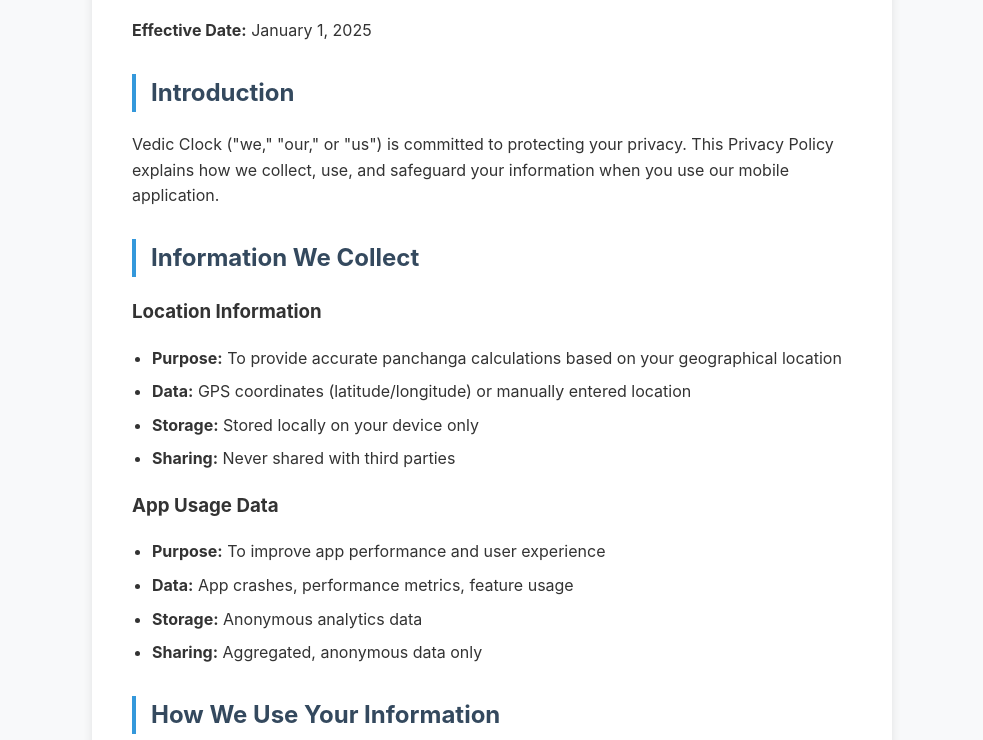
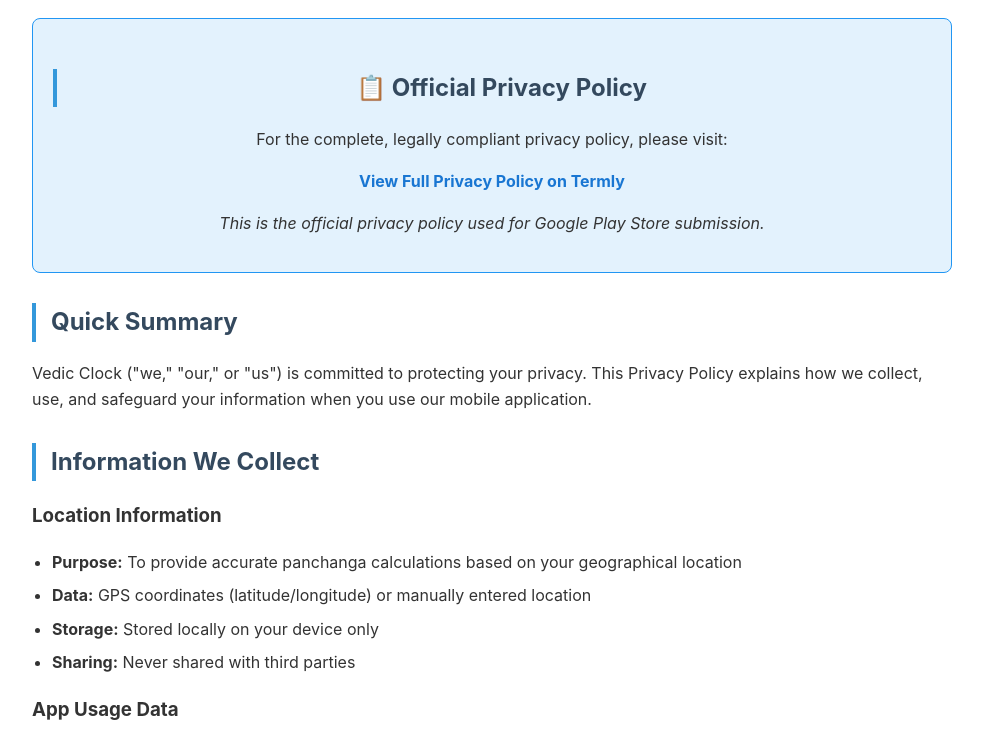
Before and after one commit to saikrishnajava/vedic-clock-docs, a plain HTML site: page index.html in a window 1280 px wide. Shown: the part 154-894 px from the top of the page, without its empty margins (148-1131 px from the left). Drawn offline with Linux system fonts and the light colour scheme.

Commit message:
Update privacy policy to reference Termly-generated policy

```diff
--- a/index.html
+++ b/index.html
@@ -8,7 +8,7 @@
         body {
             font-family: -apple-system, BlinkMacSystemFont, 'Segoe UI', Roboto, sans-serif;
             line-height: 1.6;
-            max-width: 800px;
+            max-width: 1000px;
             margin: 0 auto;
             padding: 20px;
             color: #333;
@@ -59,15 +59,36 @@
             border-top: 1px solid #dee2e6;
             color: #6c757d;
         }
+        .termly-link {
+            background-color: #e3f2fd;
+            padding: 20px;
+            border-radius: 8px;
+            border: 1px solid #2196f3;
+            margin: 20px 0;
+            text-align: center;
+        }
+        .termly-link a {
+            color: #1976d2;
+            text-decoration: none;
+            font-weight: bold;
+        }
+        .termly-link a:hover {
+            text-decoration: underline;
+        }
     </style>
 </head>
 <body>
     <div class="container">
         <h1>Privacy Policy for Vedic Clock</h1>
 
-        <p><strong>Effective Date:</strong> January 1, 2025</p>
+        <div class="termly-link">
+            <h2>📋 Official Privacy Policy</h2>
+            <p>For the complete, legally compliant privacy policy, please visit:</p>
+            <p><a href="https://app.termly.io/document/privacy-policy/..." target="_blank">View Full Privacy Policy on Termly</a></p>
+            <p><em>This is the official privacy policy used for Google Play Store submission.</em></p>
+        </div>
 
-        <h2>Introduction</h2>
+        <h2>Quick Summary</h2>
         <p>Vedic Clock ("we," "our," or "us") is committed to protecting your privacy. This Privacy Policy explains how we collect, use, and safeguard your information when you use our mobile application.</p>
 
         <h2>Information We Collect</h2>
@@ -132,7 +153,7 @@
             <h2>Contact Us</h2>
             <p>If you have any questions about this Privacy Policy, please contact us at:</p>
             <ul>
-                <li>Email: [Your Email Address]</li>
+                <li>Email: appusai585@gmail.com</li>
                 <li>GitHub: <a href="https://github.com/saikrishnajava/vedic-clock">https://github.com/saikrishnajava/vedic-clock</a></li>
             </ul>
         </div>
@@ -147,7 +168,7 @@
         </ul>
 
         <div class="footer">
-            <p><em>Last updated: January 1, 2025</em></p>
+            <p><em>Last updated: October 19, 2025</em></p>
         </div>
     </div>
 </body>
```
